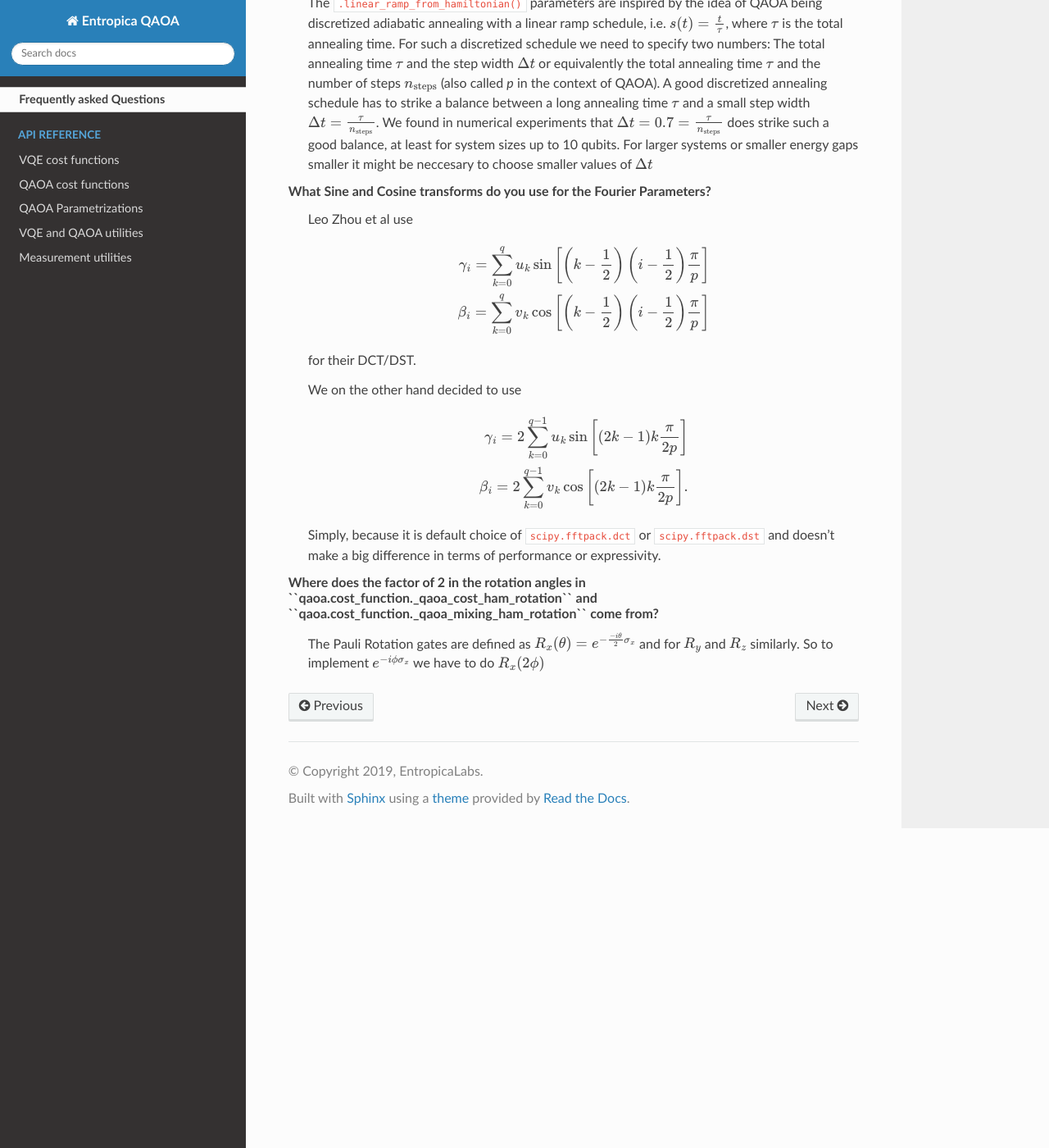
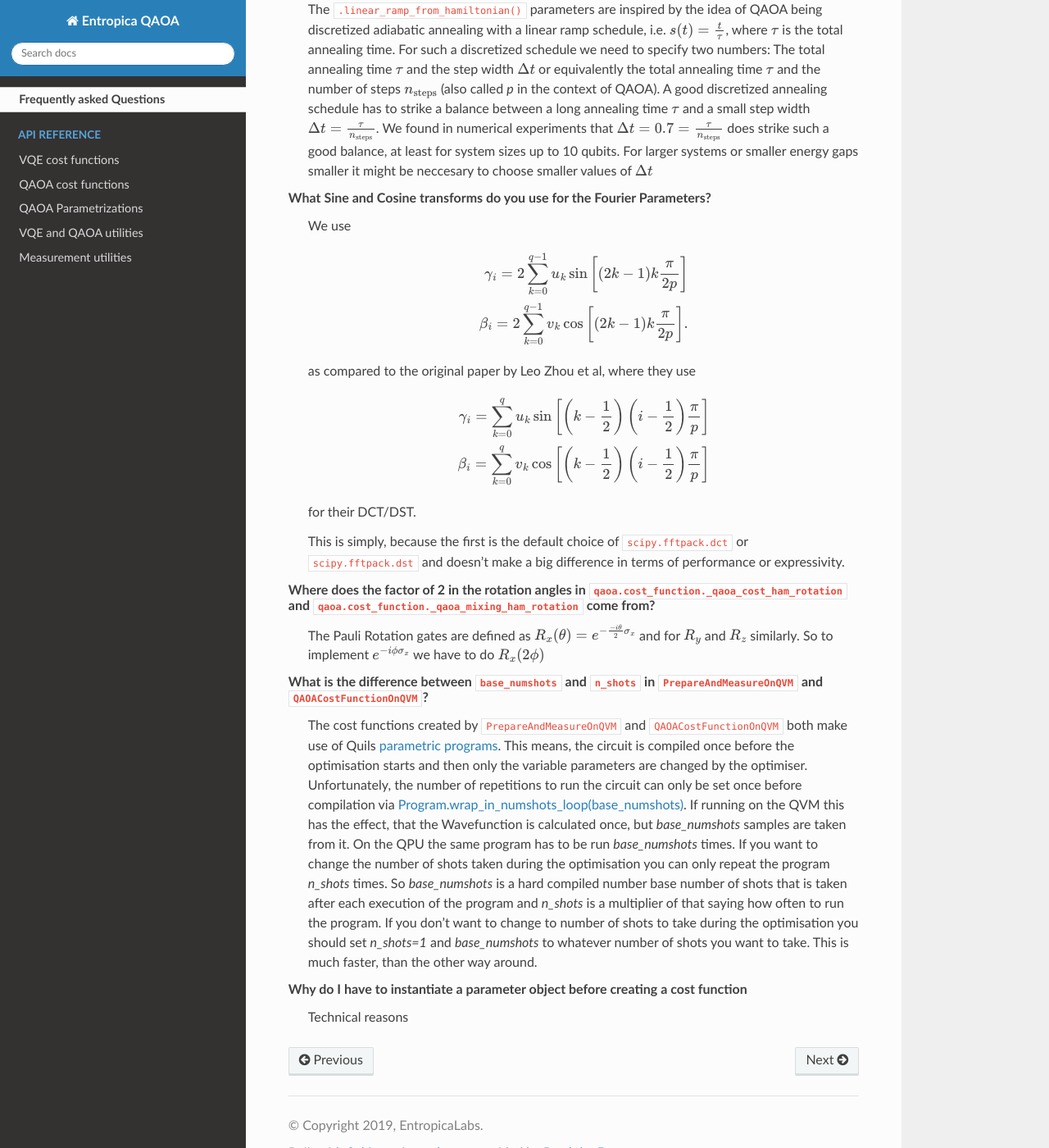
Before and after one commit to entropicalabs/entropica_qaoa, a Sphinx documentation site: the page built from docs/source/faq.rst, in a window 1280 px wide and 1400 px high, scrolled down 392 px. Shown: the whole window at 82% size. Built offline with Sphinx 7.4.7 and the Read the Docs theme 2.0.0, drawn with Linux system fonts in a browser that asks for light colours; pages that are not in the unit, such as notebooks, are missing from menus; some of the changed text lies outside the part shown.

```diff
--- a/docs/source/faq.rst
+++ b/docs/source/faq.rst
@@ -4,7 +4,7 @@ Frequently asked Questions
 ==========================
 
 
-**Why is mixing hamiltonian :math:`-\sum_i \hat{X}_i` instead of :math:`\sum_i \hat{X}_i` ?**
+Why is mixing hamiltonian :math:`-\sum_i \hat{X}_i` instead of :math:`\sum_i \hat{X}_i` ?
     In the original QAOA paper Farhi et al use :math:`-\sum_i \hat{X}_i` as
     the mixer hamiltonian and :math:`\left|+ \cdots +\right>` as the initial
     state. This is the `maximum` energy eigenstate of this mixer hamiltonian.
@@ -16,7 +16,7 @@ Frequently asked Questions
     our implementation is good for finding `minimum` energy eigenstates.
 
 
-**Where does that magic time of ``0.7 * n_steps`` come from?**
+Where does that magic time of ``0.7 * n_steps`` come from?
     The ``.linear_ramp_from_hamiltonian()`` parameters are inspired by the idea
     of QAOA being discretized adiabatic annealing with a linear ramp schedule,
     i.e. :math:`s(t) = \frac{t}{\tau}`, where :math:`\tau` is the total
@@ -33,8 +33,22 @@ Frequently asked Questions
     neccesary to choose smaller values of :math:`\Delta t`
 
 
-**What Sine and Cosine transforms do you use for the Fourier Parameters?**
-    Leo Zhou et al use
+What Sine and Cosine transforms do you use for the Fourier Parameters?
+    We use
+
+    .. math::
+
+        \gamma_i = 2 \sum_{k=0}^{q-1} u_k
+                    \sin \left[
+                            (2k - 1) k \frac{\pi}{2p}
+                         \right]
+
+        \beta_i = 2 \sum_{k=0}^{q-1} v_k
+                    \cos \left[
+                            (2k - 1) k \frac{\pi}{2p}
+                         \right].
+
+    as compared to the original paper by Leo Zhou et al, where they use
 
     .. math::
 
@@ -54,24 +68,27 @@ Frequently asked Questions
 
     for their DCT/DST.
 
-    We on the other hand decided to use
-
-    .. math::
-
-        \gamma_i = 2 \sum_{k=0}^{q-1} u_k
-                    \sin \left[
-                            (2k - 1) k \frac{\pi}{2p}
-                         \right]
-
-        \beta_i = 2 \sum_{k=0}^{q-1} v_k
-                    \cos \left[
-                            (2k - 1) k \frac{\pi}{2p}
-                         \right].
-
-    Simply, because it is default choice of ``scipy.fftpack.dct`` or
-    ``scipy.fftpack.dst`` and doesn't make a big difference in terms of
-    performance or expressivity.
+    This is simply, because the first is the default choice of
+    ``scipy.fftpack.dct`` or ``scipy.fftpack.dst`` and doesn't make a big
+    difference in terms of performance or expressivity.
 
 
-**Where does the factor of 2 in the rotation angles in ``qaoa.cost_function._qaoa_cost_ham_rotation`` and ``qaoa.cost_function._qaoa_mixing_ham_rotation`` come from?**
+Where does the factor of 2 in the rotation angles in ``qaoa.cost_function._qaoa_cost_ham_rotation`` and ``qaoa.cost_function._qaoa_mixing_ham_rotation`` come from?
     The Pauli Rotation gates are defined as :math:`R_x(\theta) = e^{- \frac{-i \theta}{2} \sigma_x}` and for :math:`R_y` and :math:`R_z` similarly. So to implement :math:`e^{-i \phi \sigma_x}` we have to do :math:`R_x(2 \phi)`
+
+
+
+What is the difference between ``base_numshots`` and ``n_shots`` in ``PrepareAndMeasureOnQVM`` and ``QAOACostFunctionOnQVM``?
+    The cost functions created by ``PrepareAndMeasureOnQVM`` and
+    ``QAOACostFunctionOnQVM`` both make use of Quils
+    `parametric programs <http://docs.rigetti.com/en/latest/basics.html?programs#parametric-compilation>`_. This means, the circuit is
+    compiled once before the optimisation starts and then only the variable
+    parameters are changed by the optimiser. Unfortunately, the number of
+    repetitions to run the circuit can only be set once before compilation via
+    `Program.wrap_in_numshots_loop(base_numshots) <http://docs.rigetti.com/en/latest/apidocs/autogen/pyquil.quil.Program.wrap_in_numshots_loop.html>`_. If running on the QVM this has the effect, that the Wavefunction is calculated once, but `base_numshots` samples are taken from it. On the QPU the same program has to be run `base_numshots` times.
+    If you want to change the number of shots taken during the optimisation you
+    can only repeat the program `n_shots` times. So `base_numshots` is a hard compiled number base number of shots that is taken after each execution of the program and `n_shots` is a multiplier of that saying how often to run the program. If you don't want to change to number of shots to take during the optimisation you should set `n_shots=1` and `base_numshots` to whatever number of shots you want to take. This is much faster, than the other way around.
+
+
+Why do I have to instantiate a parameter object before creating a cost function
+    Technical reasons
```
Also changed, not shown: docs/source/favicon.ico (added).
